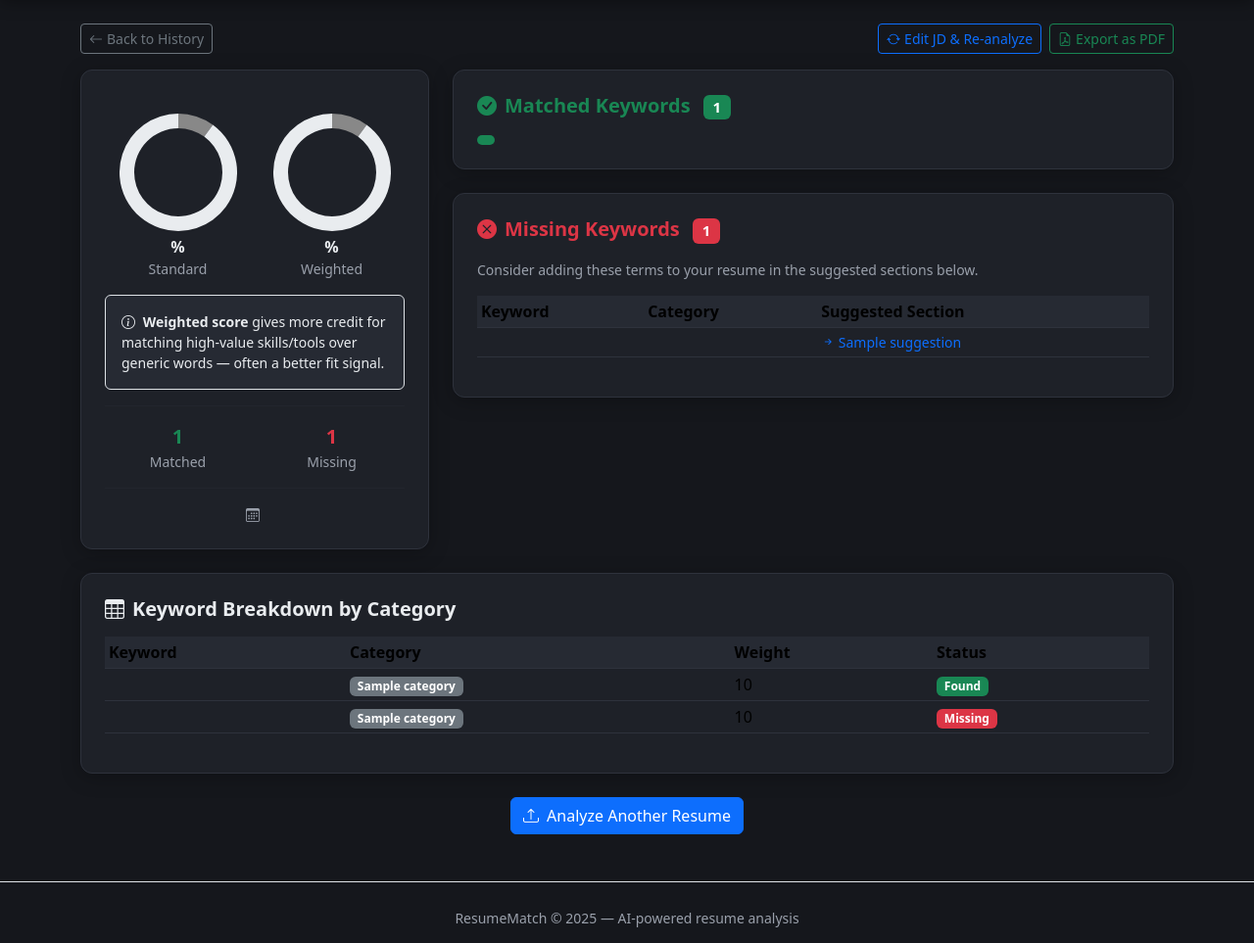
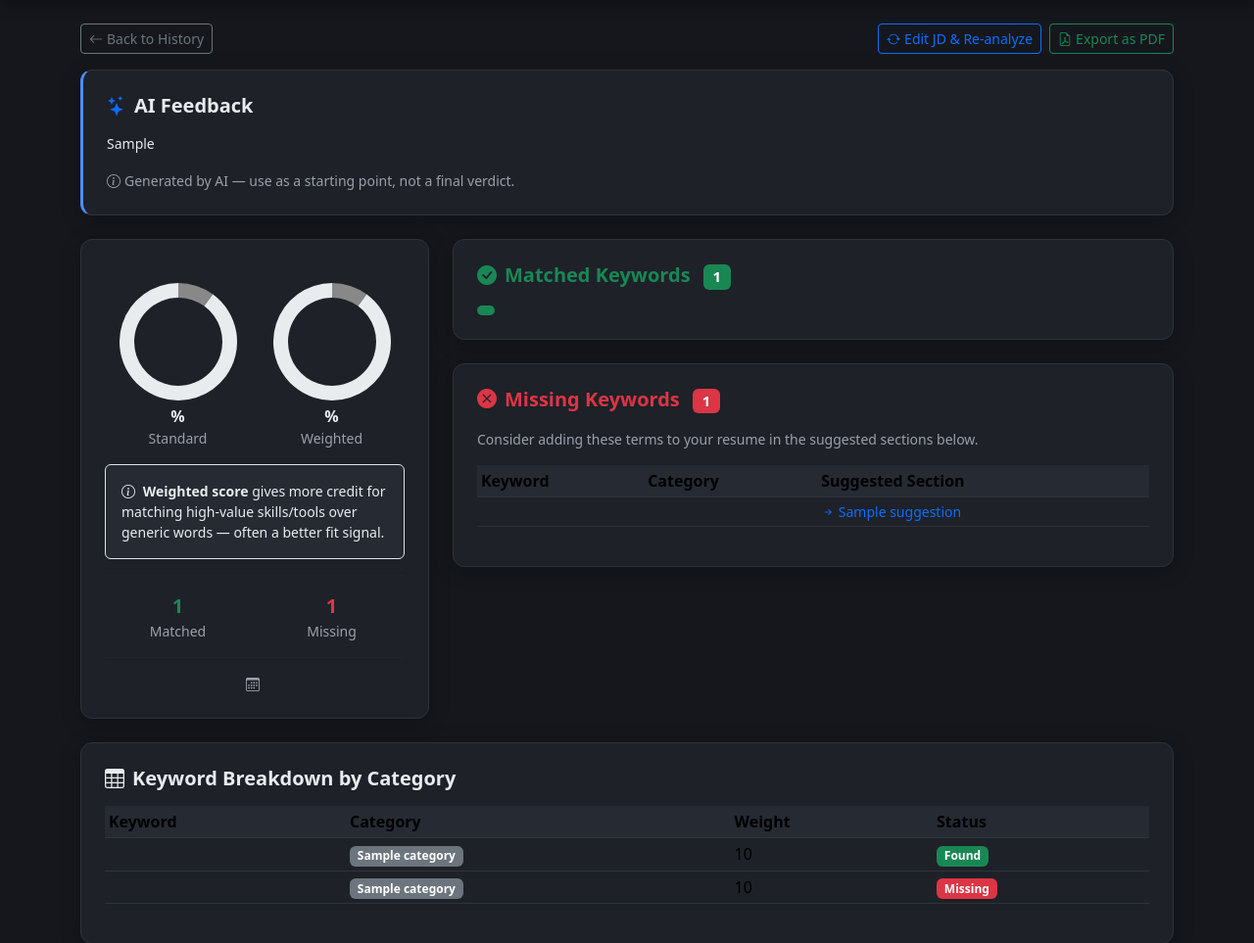
Before and after one commit to Ashutosh4136/Resume_analyzer, a Django app: template core/templates/core/results.html in a window 1280 px wide. Shown: the part 56-1019 px from the top of the page at 98% size. Run offline with Django 5.2, Linux system fonts and the light colour scheme; the template is opened without the code that fills it: most values are stand-ins (such as "Sample title", 1, 10 or a date in 2020); data that the repository does not hold is empty; parts of the project's set-up code (start-up, migrations or seed data) failed here and were passed over.

Commit message:
update the github

```diff
--- a/core/templates/core/results.html
+++ b/core/templates/core/results.html
@@ -40,6 +40,20 @@
 </div>
 
 {% else %}
+
+<!-- AI Feedback -->
+{% if ai_feedback %}
+<div class="card p-4 mb-4" style="border-left: 3px solid var(--accent);">
+  <h5 class="fw-bold mb-3">
+    <i class="bi bi-stars me-2 text-primary"></i>AI Feedback
+  </h5>
+  <div class="small" style="white-space: pre-line; line-height: 1.6;">{{ ai_feedback }}</div>
+  <p class="text-muted small mt-3 mb-0">
+    <i class="bi bi-info-circle me-1"></i>Generated by AI — use as a starting point, not a final verdict.
+  </p>
+</div>
+{% endif %}
+
 <div class="row g-4">
 
   <!-- LEFT: Score Card -->
--- a/resume_analyzer/settings.py
+++ b/resume_analyzer/settings.py
@@ -144,3 +144,7 @@
 # EMAIL_USE_TLS = True
 # EMAIL_HOST_USER = os.environ.get('EMAIL_HOST_USER')
 # EMAIL_HOST_PASSWORD = os.environ.get('EMAIL_HOST_PASSWORD')
+import os
+
+# Groq API key — free tier, set as an environment variable, never hardcode it
+GROQ_API_KEY = os.environ.get('GROQ_API_KEY', '')
```
Also changed, not shown: 1 other file.
